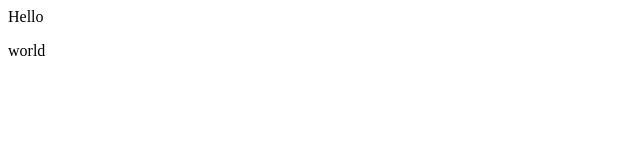
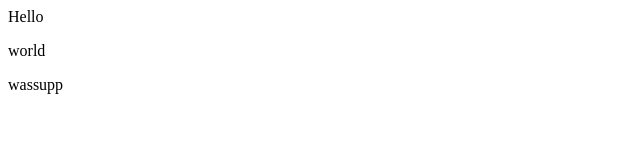
Before and after one commit to Tejas-Asija/Demo-Repo, a plain HTML site: page index.htm in a window 1280 px wide. Shown: the full height of the page, 0-640 px from the left. Drawn offline with Linux system fonts and the light colour scheme.

Commit message:
Updated HTML code

```diff
--- a/index.htm
+++ b/index.htm
@@ -1,2 +1,3 @@
 <div>Hello</div>
 <p>world</p>
+<p>wassupp</p>
```
